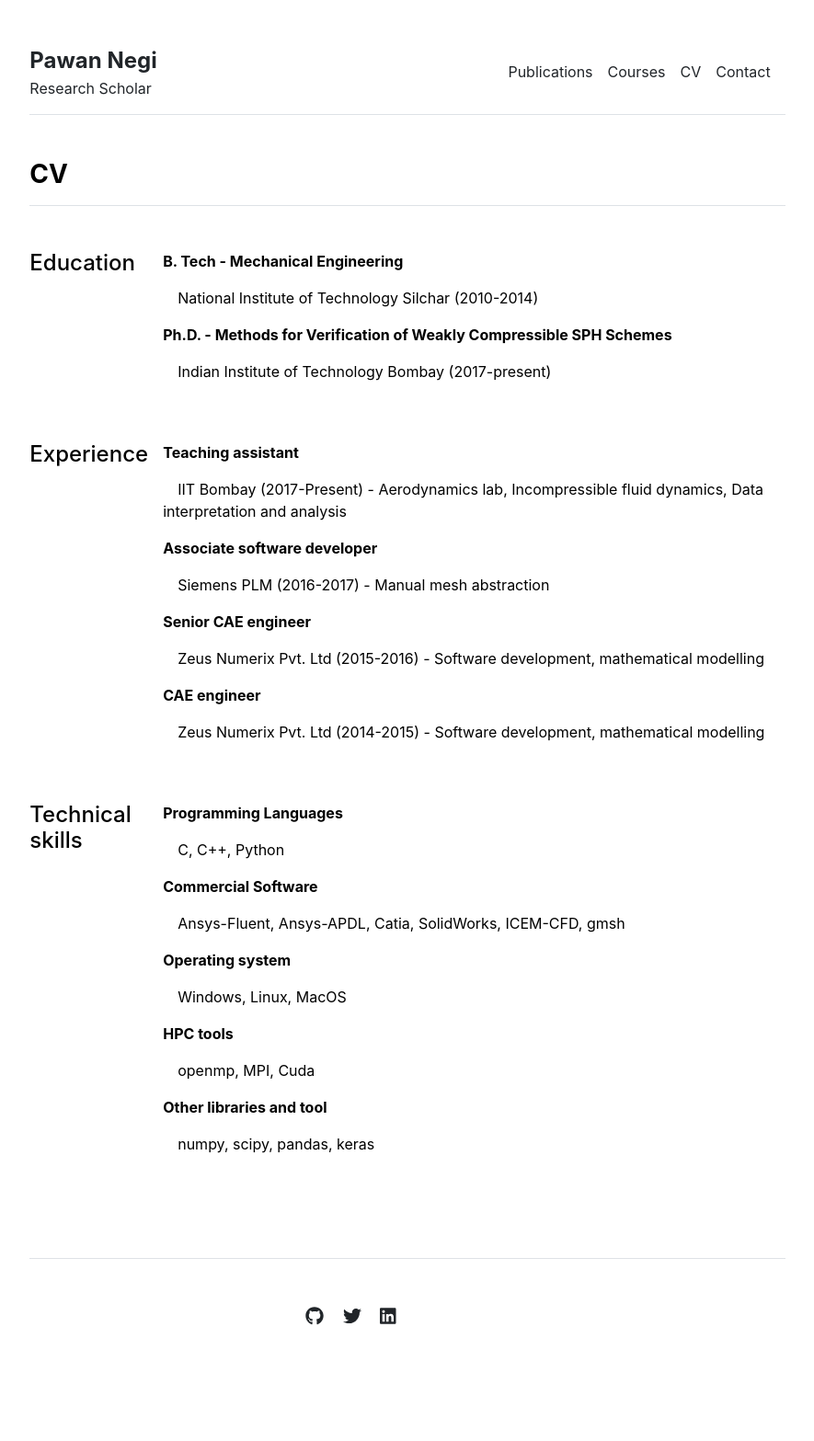
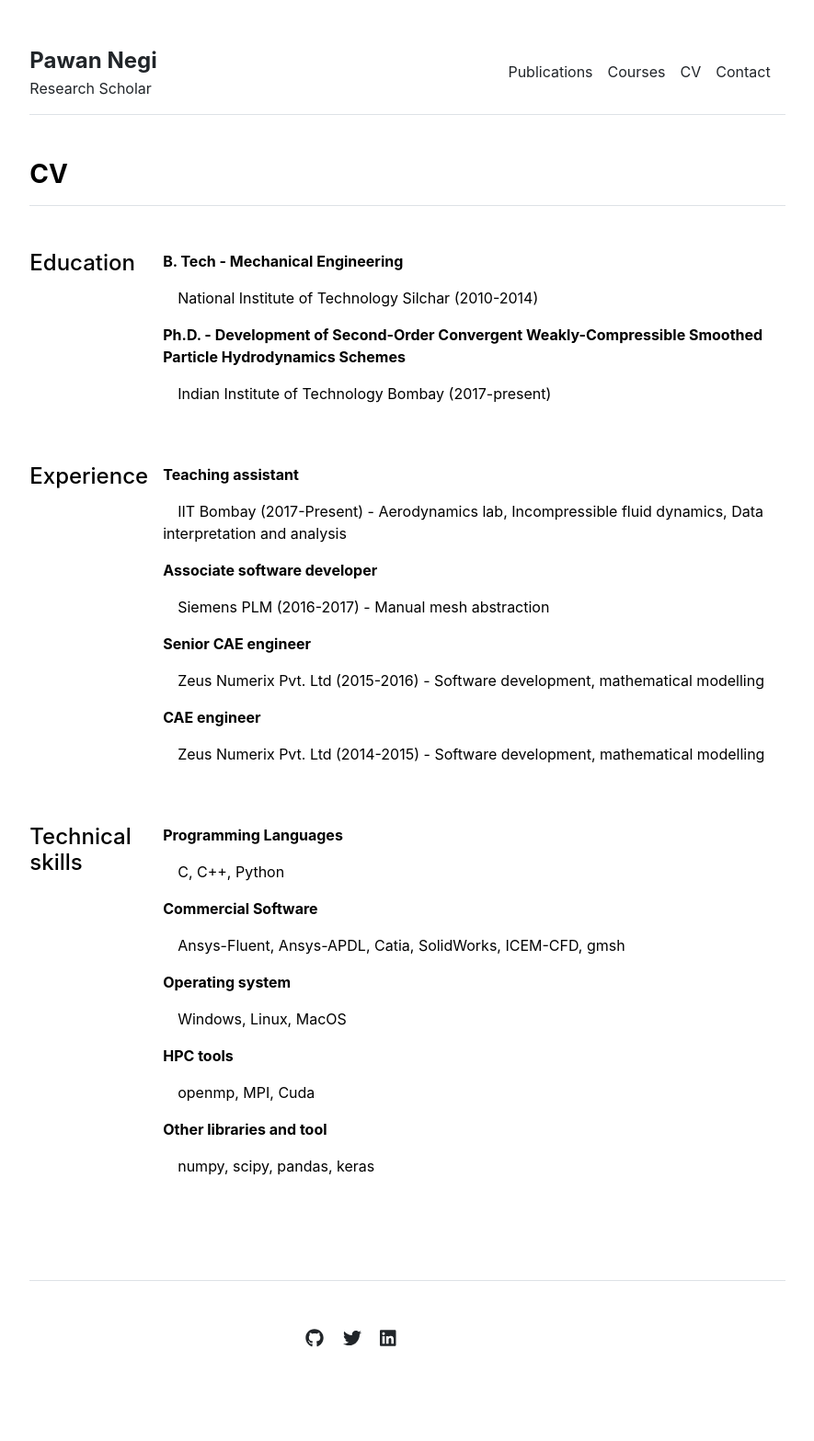
Before and after one commit to pawansnegi/pawansnegi.github.io, a Jekyll site: the page built from cv.md, in a window 1280 px wide. Shown: the whole page at 92% size, without its empty margins (197-1082 px from the left). Built offline with Jekyll 4.4.1, drawn with Linux system fonts in a browser that asks for light colours; before the commit the page ends 1543 px from its top, so only the background shows below that.

Commit message:
title update

```diff
--- a/_data/cv/education.yml
+++ b/_data/cv/education.yml
@@ -1,5 +1,6 @@
 - title: 'B. Tech - Mechanical Engineering'
   description: 'National Institute of Technology Silchar (2010-2014)'
 
-- title: 'Ph.D. - Methods for Verification of Weakly Compressible SPH Schemes'
+- title: 'Ph.D. - Development of Second-Order Convergent
+Weakly-Compressible Smoothed Particle Hydrodynamics Schemes'
   description: 'Indian Institute of Technology Bombay (2017-present)'
```
